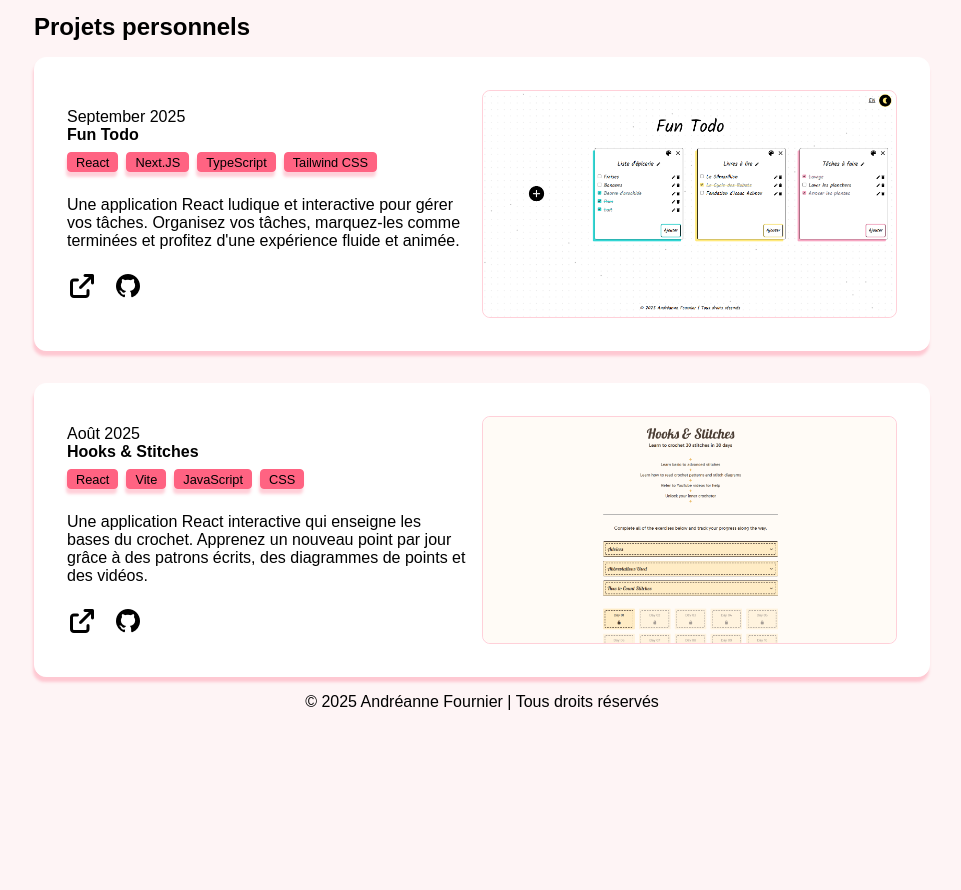
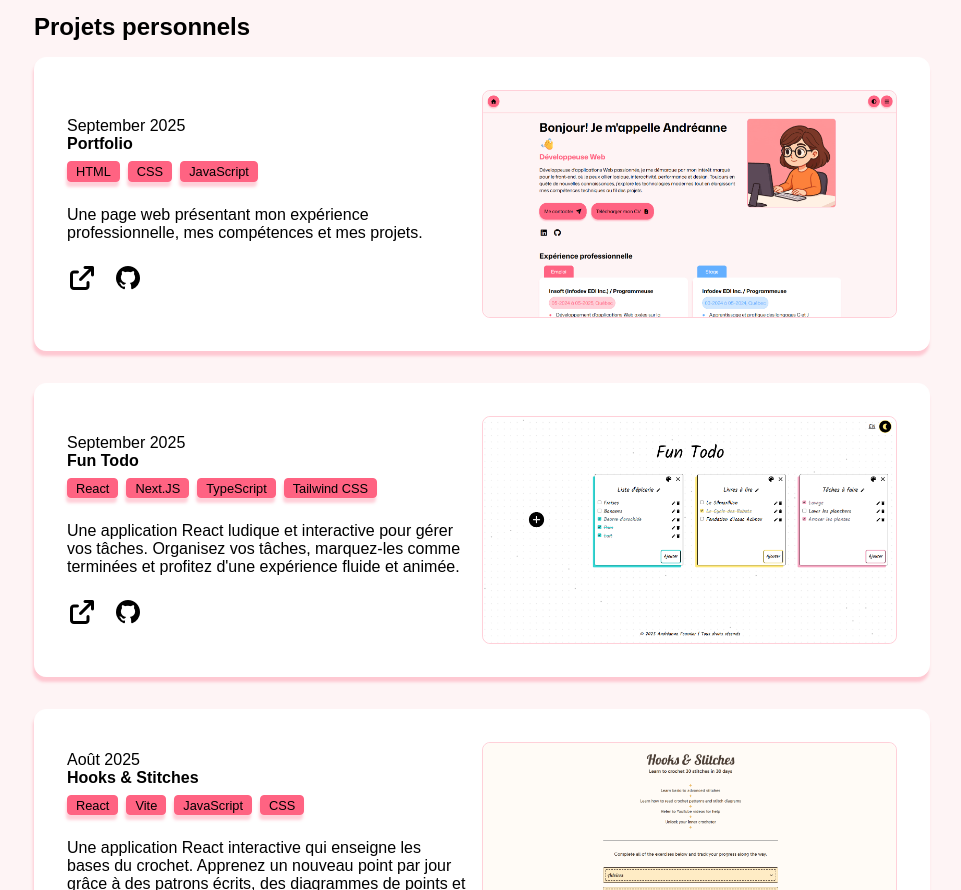
Before and after one commit to FournierAnd/portfolio-andreanne-2025, a plain HTML site: page index.html in a window 1280 px wide. Shown: the part 1345-2235 px from the top of the page, without its empty margins (158-1119 px from the left). Before the commit the page ends 2072 px from the top, so only its background shows below. Drawn offline with Linux system fonts and the light colour scheme; a web font is replaced by a local one.

Commit message:
I added the portfolio project card.

```diff
--- a/index.html
+++ b/index.html
@@ -27,7 +27,8 @@
             <a href="https://andreannefournier.netlify.app" class="button-icon"><i class="fa-solid fa-house"></i></a>
             <div>
                 <button class="button-icon" id="theme-toggle"><i class="fa-solid fa-circle-half-stroke"></i></button>
-                <button class="button-icon" id="hamburger" onclick="openCloseNav()"><i class="fa-solid fa-bars"></i></button>
+                <button class="button-icon" id="hamburger" onclick="openCloseNav()"><i
+                        class="fa-solid fa-bars"></i></button>
             </div>
         </nav>
     </header>
@@ -268,6 +269,36 @@
                 <div class="project-card">
                     <div>
                         <p>September 2025</p>
+                        <h4>Portfolio</h4>
+                        <div class="tech-list">
+                            <div class="card-button-secondary">
+                                <p>HTML</p>
+                            </div>
+                            <div class="card-button-secondary">
+                                <p>CSS</p>
+                            </div>
+                            <div class="card-button-secondary">
+                                <p>JavaScript</p>
+                            </div>
+                        </div>
+                        <p class="p-project">
+                            Une page web présentant mon expérience professionnelle, mes compétences et mes projets.
+                        </p>
+                        <div class="project-links">
+                            <a title="Démo" target="_blank" href="https://andreannefournier.netlify.app">
+                                <i class="fa-solid fa-arrow-up-right-from-square link-icon"></i>
+                            </a>
+                            <a title="GitHub" target="_blank" href="https://github.com/FournierAnd/portfolio-andreanne-2025"><i
+                                    class="fa-brands fa-github link-icon"></i></a>
+                        </div>
+                    </div>
+                    <div class="img-div">
+                        <img class="big-img" src="/public/portfolio-screenshot-light.png" alt="portfolio-thumbnail">
+                    </div>
+                </div>
+                <div class="project-card">
+                    <div>
+                        <p>September 2025</p>
                         <h4>Fun Todo</h4>
                         <div class="tech-list">
                             <div class="card-button-secondary">
```
Also changed, not shown: public/portfolio-screenshot-light.png (added).
